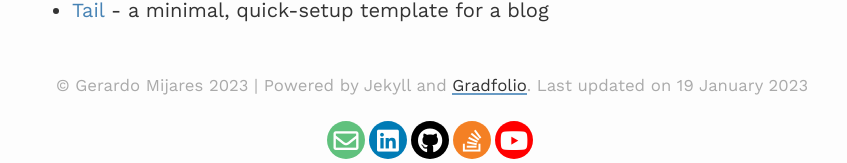
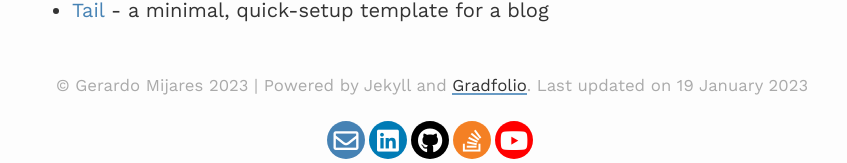
Before and after one commit to gerryatsxf/gerryatsxf.github.io, a Jekyll site: the page built from index.md, in a window 1280 px wide. Shown: the part 817-980 px from the top of the page, without its empty margins (208-1055 px from the left). Built offline with Jekyll 4.4.1, drawn with Linux system fonts in a browser that asks for light colours; nearby versions of some CDN libraries.

Commit message:
chore: updating styles

```diff
--- a/assets/css/_sass/footer-social.scss
+++ b/assets/css/_sass/footer-social.scss
@@ -85,11 +85,13 @@
 }
 
 .rounded-social-buttons .social-button.email {
-  background: #60c17d;
+  // background: #60c17d;
+  background: steelblue;
 }
 
 .rounded-social-buttons .social-button.email:hover, .rounded-social-buttons .social-button.email:focus {
-  color: #60c17d;
+  // color: #60c17d;
+  color: steelblue;
   background: #fefefe;
   border-color: #000000;
 }
```
